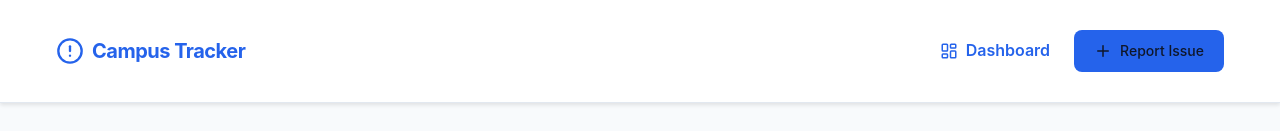
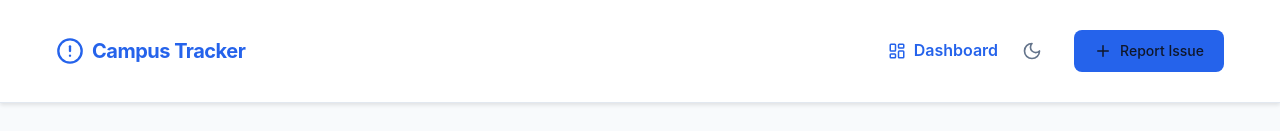
Before and after one commit to MoonxWater/campus-issue-tracker, a React app in the folder frontend/: page /issues in a window 1280 px wide. Shown: the top 131 px of the page. Built offline with nearby package versions, Linux system fonts and the light colour scheme; no server answers; the HTML template or start-up script is replaced by a standard one.

Commit message:
bug fixes | create dark mode | test frontend

```diff
--- a/frontend/package.json
+++ b/frontend/package.json
@@ -10,6 +10,7 @@
     "preview": "vite preview"
   },
   "dependencies": {
+    "axios": "^1.20.0",
     "lucide-react": "^0.344.0",
     "react": "^19.2.8",
     "react-dom": "^19.2.8",
--- a/frontend/src/components/Header.jsx
+++ b/frontend/src/components/Header.jsx
@@ -1,10 +1,25 @@
-import React from 'react';
+import React, { useState, useEffect } from 'react';
 import { Link, useLocation } from 'react-router-dom';
-import { AlertCircle, Plus, LayoutDashboard } from 'lucide-react';
+import { AlertCircle, Plus, LayoutDashboard, Moon, Sun } from 'lucide-react';
 import './Header.css';
 
 const Header = () => {
   const location = useLocation();
+  const [isDark, setIsDark] = useState(() => {
+    const saved = localStorage.getItem('theme');
+    if (saved) return saved === 'dark';
+    return window.matchMedia('(prefers-color-scheme: dark)').matches;
+  });
+
+  useEffect(() => {
+    if (isDark) {
+      document.documentElement.setAttribute('data-theme', 'dark');
+      localStorage.setItem('theme', 'dark');
+    } else {
+      document.documentElement.removeAttribute('data-theme');
+      localStorage.setItem('theme', 'light');
+    }
+  }, [isDark]);
 
   return (
     <header className="header" style={{ background: 'var(--header-bg)', borderBottom: '1px solid var(--border-color)', position: 'sticky', top: 0, zIndex: 10 }}>
@@ -15,13 +30,30 @@ const Header = () => {
           <h1 style={{ margin: 0, fontSize: '20px', letterSpacing: '-0.5px' }}>Campus Tracker</h1>
         </Link>
 
-        <nav className="main-nav flex items-center gap-6">
+        <nav className="main-nav flex items-center gap-4">
           <Link to="/issues" className="flex items-center gap-2" style={{ color: location.pathname === '/issues' ? 'var(--primary-color)' : 'var(--text-muted)', fontWeight: 600 }}>
             <LayoutDashboard size={18} />
             <span>Dashboard</span>
           </Link>
 
-          <Link to="/create-issue" className="btn btn-primary">
+          <button
+            onClick={() => setIsDark(!isDark)}
+            className="flex items-center justify-center"
+            style={{
+              background: 'transparent',
+              border: 'none',
+              cursor: 'pointer',
+              color: 'var(--text-muted)',
+              padding: '8px',
+              borderRadius: '50%',
+              display: 'flex'
+            }}
+            aria-label="Toggle dark mode"
+          >
+            {isDark ? <Sun size={20} /> : <Moon size={20} />}
+          </button>
+
+          <Link to="/create-issue" className="btn btn-primary" style={{ marginLeft: '8px' }}>
             <Plus size={18} />
             <span>Report Issue</span>
           </Link>
--- a/frontend/src/index.css
+++ b/frontend/src/index.css
@@ -25,6 +25,26 @@
   --shadow-sm: 0 1px 2px 0 rgb(0 0 0 / 0.05);
   --shadow-md: 0 4px 6px -1px rgb(0 0 0 / 0.1), 0 2px 4px -2px rgb(0 0 0 / 0.1);
   --shadow-lg: 0 10px 15px -3px rgb(0 0 0 / 0.1), 0 4px 6px -4px rgb(0 0 0 / 0.1);
+}
+
+[data-theme="dark"] {
+  --primary-color: #3b82f6;
+  --primary-hover: #60a5fa;
+  --secondary-color: #10b981;
+  --background-color: #0f172a;
+  --surface-color: #1e293b;
+  --text-color: #f8fafc;
+  --text-muted: #94a3b8;
+  --border-color: #334155;
+  --header-bg: #1e293b;
+  --footer-bg: #0f172a;
+  --footer-text: #64748b;
+  --danger-color: #f87171;
+  --warning-color: #fbbf24;
+  --success-color: #34d399;
+  --shadow-sm: 0 1px 2px 0 rgb(0 0 0 / 0.3);
+  --shadow-md: 0 4px 6px -1px rgb(0 0 0 / 0.4), 0 2px 4px -2px rgb(0 0 0 / 0.4);
+  --shadow-lg: 0 10px 15px -3px rgb(0 0 0 / 0.5), 0 4px 6px -4px rgb(0 0 0 / 0.5);
 }
 
 *, *::before, *::after {
--- a/frontend/src/pages/IssuesPage.jsx
+++ b/frontend/src/pages/IssuesPage.jsx
@@ -7,10 +7,6 @@ const IssuesPage = () => {
   const [issues, setIssues] = useState([]);
   const [loading, setLoading] = useState(true);
   const [error, setError] = useState(null);
-
-  useEffect(() => {
-    fetchIssues();
-  }, []);
 
   const fetchIssues = async () => {
     try {
@@ -36,6 +32,10 @@ const IssuesPage = () => {
       setLoading(false);
     }
   };
+
+  useEffect(() => {
+    fetchIssues();
+  }, []);
 
   const getStatusBadge = (status) => {
     const s = (status || '').toLowerCase();
```
Also changed, not shown: 1 other file (tests, documents, lock files or other folders).
